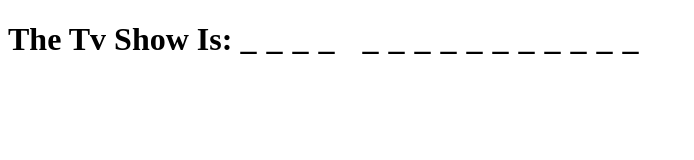
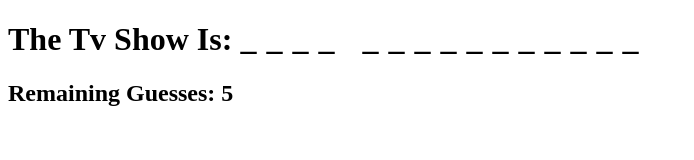
Before and after one commit to udugam/Word-Guess-Game, a plain HTML site: page index.html in a window 1280 px wide. Shown: the whole page, without its empty margins (0-694 px from the left). Drawn offline with Linux system fonts and the light colour scheme.

Commit message:
added # of guesses remaining

```diff
--- a/assets/javascript/game.js
+++ b/assets/javascript/game.js
@@ -25,6 +25,7 @@ var tvShows_game = {
     selectShow: function() {
         randIndex = Math.floor(Math.random()*this.shows.length);
         var show = this.shows[randIndex];
+        show = show.toUpperCase();
         this.show = show.split("");
         console.log(this.show)
         this.initShowDisplay(this.show,this.guessedShow);
--- a/index.html
+++ b/index.html
@@ -11,19 +11,24 @@
 
 <body>
     <h1>The Tv Show Is: <span id="showDisplay"></span></h1>
+    <h2>Remaining Guesses: <span id="guesses"></span></h2>
 
 
 
     <script src="./assets/javascript/game.js"></script>
     <script>
         var showDisplay = document.querySelector("#showDisplay");
+        var guesses = document.querySelector("#guesses");
         tvShows_game.startGame(); //Initialized game variables including random show selection
         showDisplay.textContent = tvShows_game.showDisplay();
+        guesses.textContent = tvShows_game.guesses;
 
         document.onkeydown = function(event) {
             var userInput = event.key;
+            userInput = userInput.toUpperCase();
             tvShows_game.compareGuess(userInput);
             showDisplay.textContent = tvShows_game.showDisplay();
+            guesses.textContent = tvShows_game.guesses;
         }
     </script>
 </body>
```
